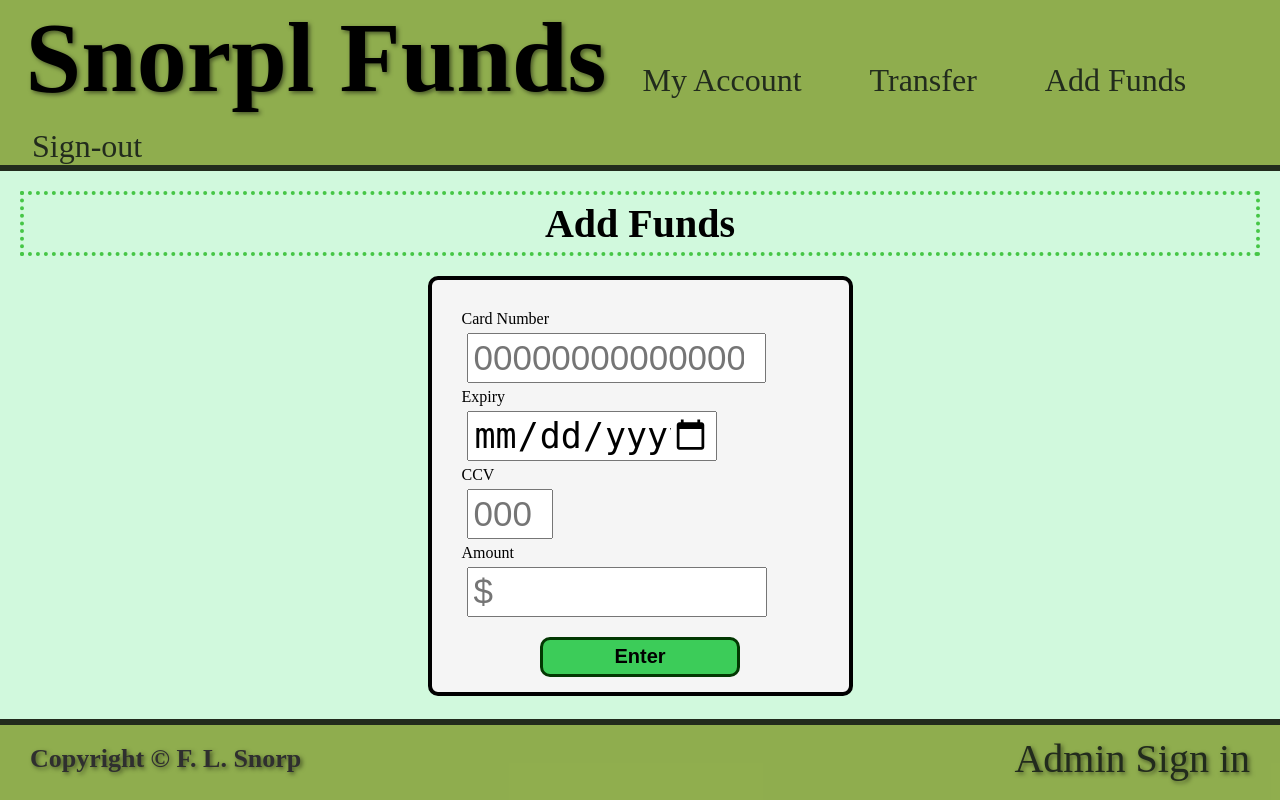
After one commit to Dzook1/Banking, a Flask app: page /addFunds.html in a window 1280 px wide. The commit adds this page. Run offline with Flask 3, Linux system fonts and the light colour scheme.

Commit message:
Add Funds Page

```diff
--- a/Static/style.css
+++ b/Static/style.css
@@ -405,3 +405,69 @@ footer a {
 .declineBtn:hover {
   background-color: pink;
 }
+
+.addFundsH {
+  text-align: center;
+  font-size: 40px;
+  margin: 20px;
+  border: dotted 4px rgb(70, 198, 70);
+  padding: 5px;
+}
+
+.fundsBox {
+  background-color: whitesmoke;
+  width: 425px;
+  height: 420px;
+  margin: 0 auto;
+  border: solid 4px black;
+  border-radius: 10px;
+  padding: 30px;
+}
+
+.fundsForm {
+  display: flex;
+  flex-direction: column;
+  justify-content: center;
+  align-items: flex-start;
+}
+
+.fundsForm-item {
+  width: 300px;
+  height: 50px;
+  font-size: 35px;
+  padding: 5px;
+  margin: 5px;
+}
+
+.fundsForm-cardNumber {
+  width: 299px;
+}
+
+.fundsForm-expiry {
+  width: 250px;
+}
+
+.fundsForm-ccv {
+  width: 86px;
+}
+
+.fundsForm-amount {
+
+}
+
+.fundsForm-submit {
+  align-self: center;
+  margin-top: 15px;
+  width: 200px;
+  height: 40px;
+  background-color: rgb(60, 204, 89);
+  border: solid 3px rgb(2, 56, 2);
+  border-radius: 10px;
+  font-size: 20px;
+  font-weight: bold;
+}
+
+.fundsForm-submit:hover {
+  cursor: pointer;
+  background-color: rgb(146, 232, 164);
+}
--- /dev/null
+++ b/Templates/addFunds.html
@@ -0,0 +1,29 @@
+{% extends "base.html" %}
+
+{% block title %}Add Funds{% endblock %}
+
+{% block nav %}
+<div class="nav-flex">
+    <a href="/my_account.html">My Account</a>
+    <a href="/transfer.html">Transfer</a>
+    <a href="/addFunds.html">Add Funds</a>
+    <a href="/">Sign-out</a>
+</div>
+{% endblock %}
+
+{% block body %}
+    <h1 class="addFundsH">Add Funds</h1>
+    <section class="fundsBox">
+        <form class="fundsForm">
+            <label for="fundsForm-cardNumber">Card Number</label>
+            <input type="number" class="fundsForm-item fundsForm-cardNumber" placeholder="0000000000000000" maxlength="16" required>
+            <label for="fundsForm-expiry">Expiry</label>
+            <input type="date" class="fundsForm-item fundsForm-expiry" placeholder="00/00/0000" maxlength="10" required>
+            <label for="fundsform-ccv">CCV</label>
+            <input type="number" class="fundsForm-item fundsForm-ccv" placeholder="000" maxlength="3" required>
+            <label for="fundsForm-amount">Amount</label>
+            <input type="number" name="Amount" class="fundsForm-item fundsForm-amount" maxlength="13" placeholder="$" required>
+            <input type="submit" class="fundsForm-submit" value="Enter">
+        </form>
+    </section>
+{% endblock %}
--- a/app.py
+++ b/app.py
@@ -4,7 +4,7 @@ from sqlalchemy import create_engine, text
 app = Flask(__name__)
 
 
-conn_str = "mysql://root:9866@localhost/banking"
+conn_str = "mysql://root:cset155@localhost/banking"
 engine = create_engine(conn_str, echo=True)
 conn = engine.connect()
 
@@ -87,5 +87,10 @@ def accounts():
 def approveAccounts():
     return render_template('approveAccounts.html')
 
+@app.route('/addFunds.html')
+def addFunds():
+    return render_template('addFunds.html')
+
+
 if __name__ == '__main__':
     app.run(debug=True)
```
